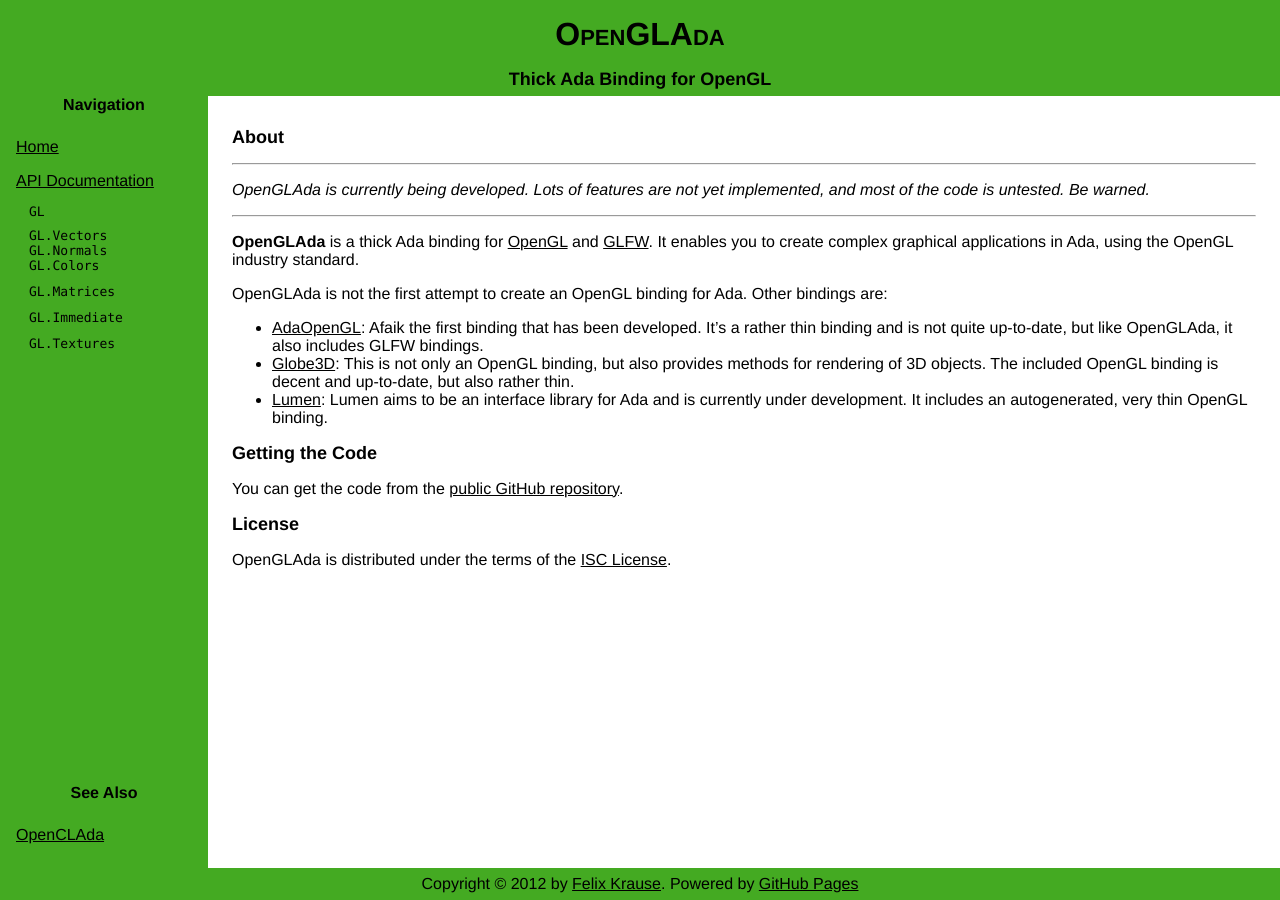
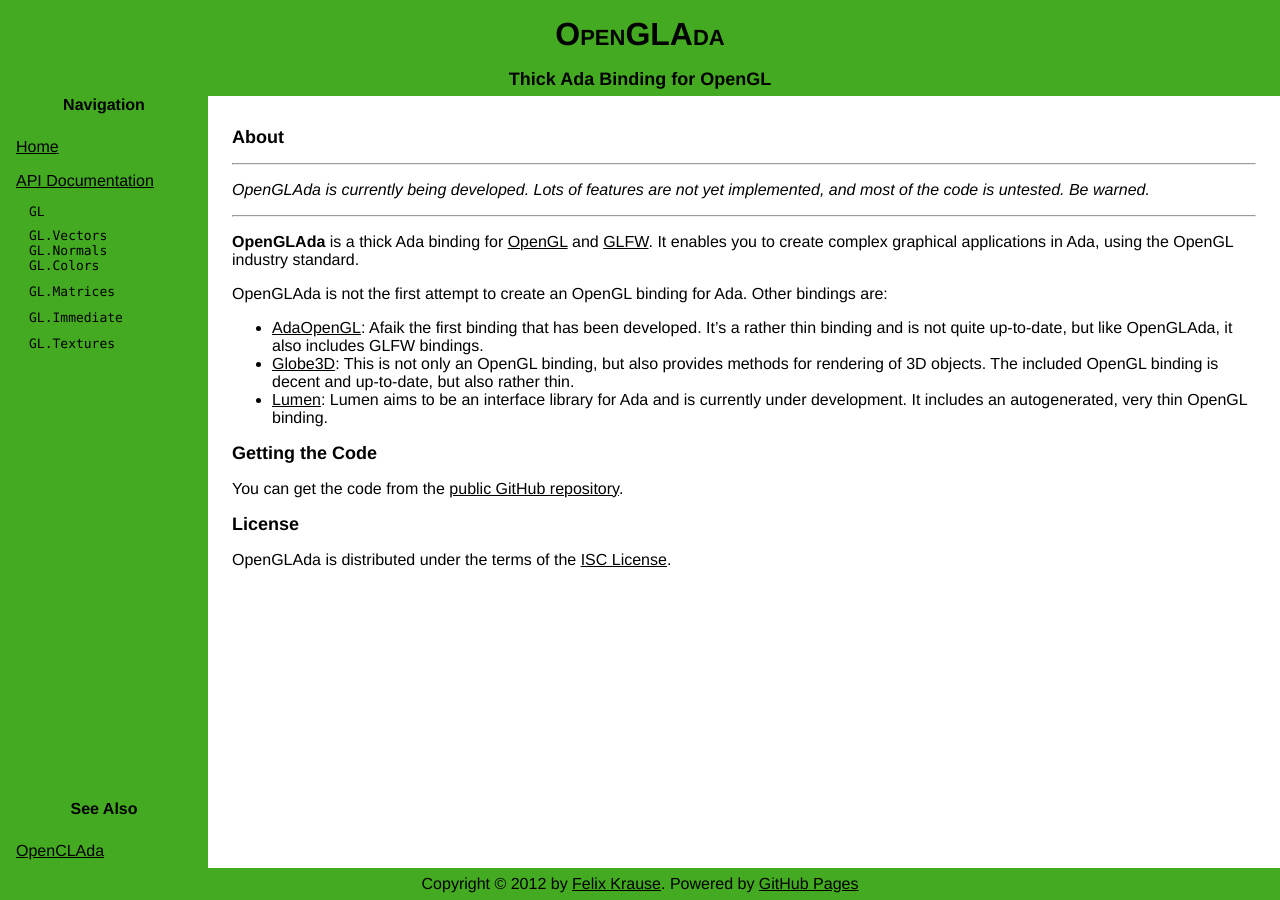
Before and after one commit to flyx/OpenGLAda, a Jekyll site: the page built from index.md, in a window 1280 px wide. Built offline with Jekyll 4.4.1, drawn with Linux system fonts in a browser that asks for light colours.

Commit message:
This should do it

```diff
--- a/css/main.css
+++ b/css/main.css
@@ -94,6 +94,7 @@
 body > nav ul {
 	list-style-type: none;
 	padding: 0;
+	margin: 0;
 }
 
 body > nav ul > li > a {
@@ -137,7 +138,7 @@
 	right: 0;
 	top: 0;
 	bottom: 0;
-	padding-bottom: 4em;
+	padding-bottom: 5em;
 }
 
 body > nav > div.seeAlso {
```
